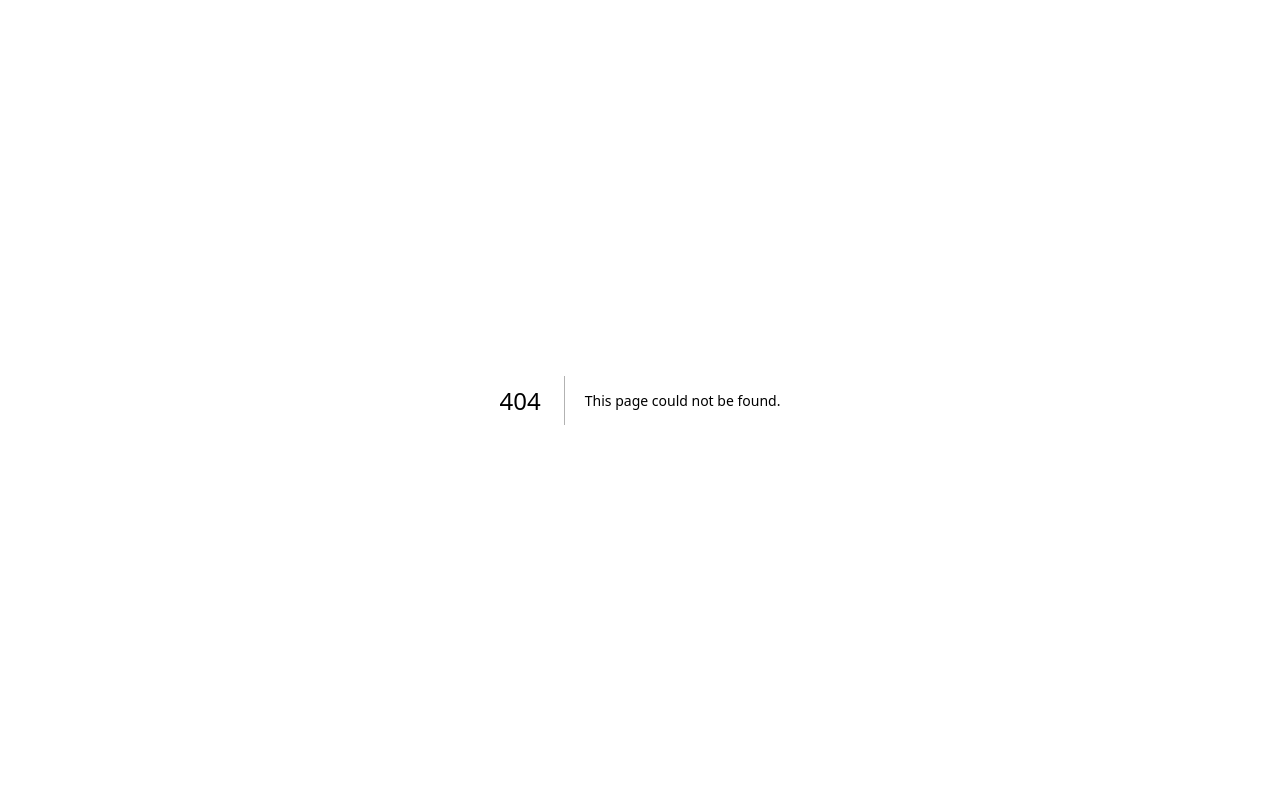
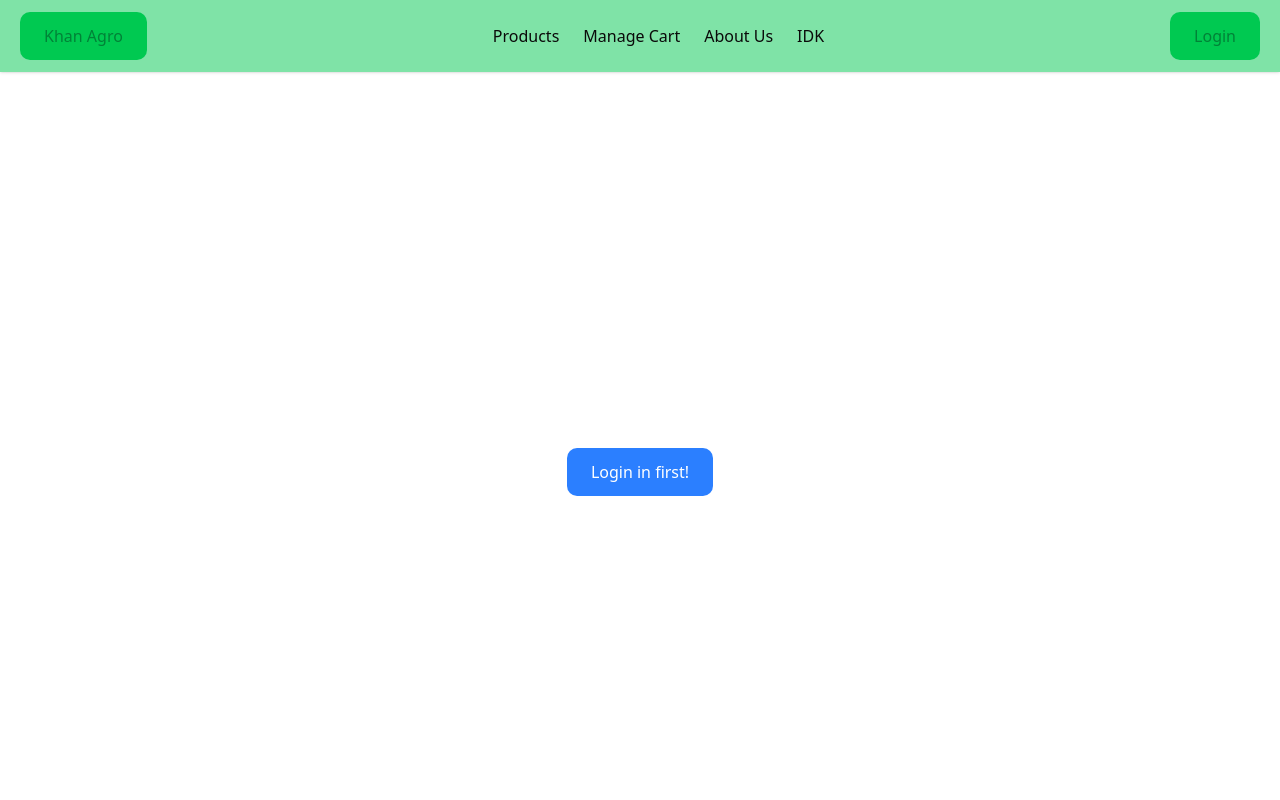
Before and after one commit to SadgeRaf/Farm-Practice, a Next.js app: page /check in a window 1280 px wide. Before the commit this address had no page. Shown: the top 800 px of the page. Built offline with nearby package versions, Linux system fonts and the light colour scheme; no server answers.

Commit message:
added private route like option

```diff
--- /dev/null
+++ b/src/app/(root)/check/page.tsx
@@ -0,0 +1,17 @@
+import Link from 'next/link';
+import React from 'react';
+
+const Page = () => {
+  return (
+    <div className="flex items-center justify-center h-screen">
+      <Link
+        href="/"
+        className="bg-blue-500 text-white px-6 py-3 rounded-lg hover:bg-blue-600 transition"
+      >
+        Login in first!
+      </Link>
+    </div>
+  );
+};
+
+export default Page;
--- a/src/app/(root)/item/[id]/page.tsx
+++ b/src/app/(root)/item/[id]/page.tsx
@@ -1,4 +1,6 @@
+import { auth } from "@/app/auth";
 import Link from "next/link";
+import { redirect } from "next/navigation";
 
 const fakeData = [
   {
@@ -30,7 +32,11 @@ const fakeData = [
   },
 ];
 
-export default function ItemDetailPage({ params }: { params: { id: string } }) {
+export default async function ItemDetailPage({ params }: { params: { id: string } }) {
+  const session = await auth();
+
+  if(!session) redirect('/check');
+
   const itemId = Number(params.id);
 
   const product = fakeData.find((p) => p._id === itemId);
--- a/src/app/component/Navbar.tsx
+++ b/src/app/component/Navbar.tsx
@@ -1,40 +1,44 @@
-import Link from 'next/link'
-import React from 'react'
-import { auth, signIn, signOut } from '../auth'
+import Link from 'next/link';
+import React from 'react';
+import { auth, signIn, signOut } from '../auth';
 
 const Navbar = async () => {
-
   const session = await auth();
 
   return (
-    <header className='px-5 py-3 bg-green-500/50 shadow-sm sticky top-0 z-50'>
-        <nav className='flex justify-between items-center'>
-            <Link href='/'>
+    <header className="px-5 py-3 bg-green-500/50 shadow-sm sticky top-0 z-50">
+      <nav className="flex flex-col md:flex-row justify-between items-center md:items-stretch gap-3 md:gap-0">
+
+        {/* Logo */}
+        <Link
+          href="/"
+          className="bg-green-500 text-green-700 px-6 py-3 rounded-lg hover:bg-green-600 transition"
+        >
           <h1>Khan Agro</h1>
         </Link>
 
-            <div>
-              <ul className='flex items-center gap-6'>
-                <li><Link href='/products'>Products</Link></li>
-                <li><Link href='/manage'>Manage Cart</Link></li>
-                <li><Link href='/about'>About Us</Link></li>
-                <li><Link href='/extra'>IDK</Link></li>
+        {/* Menu */}
+        <ul className="flex flex-col md:flex-row items-center gap-3 md:gap-6">
+          <li><Link href="/products">Products</Link></li>
+          <li><Link href="/manage">Manage Cart</Link></li>
+          <li><Link href="/about">About Us</Link></li>
+          <li><Link href="/extra">IDK</Link></li>
         </ul>
-            </div>
 
-            <div className='flex items-center gap-5'>
-               {session && session?.user ? (
+        {/* Auth Buttons */}
+        <div className="flex flex-col md:flex-row items-center gap-3 md:gap-5">
+          {session?.user ? (
             <>
-                 <Link href='/startup/create'>
-                  <span>Create</span>
-                 </Link>
-
-                 <form action={async () => {
-                    "use server";
-
-                    await signOut({redirectTo:'/'});
-                    }}>
-                     <button type='submit'>
+              <form
+                action={async () => {
+                  'use server';
+                  await signOut({ redirectTo: '/' });
+                }}
+              >
+                <button
+                  type="submit"
+                  className="bg-green-500 text-green-700 px-6 py-3 rounded-lg hover:bg-green-600 transition"
+                >
                   Logout
                 </button>
               </form>
@@ -44,12 +48,16 @@ const Navbar = async () => {
               </Link>
             </>
           ) : (
-                <form action={async() => {
-                    "use server"
-
-                    await signIn('github', {redirectTo:"/"})
-                }}>
-                    <button type='submit'>
+            <form
+              action={async () => {
+                'use server';
+                await signIn('github', { redirectTo: '/' });
+              }}
+            >
+              <button
+                type="submit"
+                className="bg-green-500 text-green-700 px-6 py-3 rounded-lg hover:bg-green-600 transition"
+              >
                 Login
               </button>
             </form>
@@ -57,7 +65,7 @@ const Navbar = async () => {
         </div>
       </nav>
     </header>
-  )
-}
+  );
+};
 
-export default Navbar
+export default Navbar;
--- a/src/app/manage/page.tsx
+++ b/src/app/manage/page.tsx
@@ -1,7 +1,14 @@
+import { redirect } from "next/navigation";
 import Footer from "../component/Footer";
 import Navbar from "../component/Navbar";
+import { auth } from "../auth";
 
-export default function ManagePage() {
+export default async function ManagePage() {
+
+  const session = await auth();
+
+    if(!session) redirect('/check');
+
   return (
     <>
      <Navbar></Navbar>
--- a/src/app/products/page.tsx
+++ b/src/app/products/page.tsx
@@ -1,8 +1,10 @@
 import React from "react";
 import Navbar from "../component/Navbar";
 import Footer from "../component/Footer";
+import { auth } from "../auth";
+import { redirect } from "next/navigation";
 
-export default function ProductsPage() {
+export default async function ProductsPage() {
   // Fake JSON product data
   const products = [
     {
@@ -41,6 +43,10 @@ export default function ProductsPage() {
       image: "https://i.postimg.cc/8cL7SYm7/Feed-Your-Dog-in-Winters-900x600.jpg",
     },
   ];
+
+  const session = await auth();
+
+    if(!session) redirect('/check');
 
   return (
     <>
```
Lines whose indentation alone changed are shown as unchanged.
